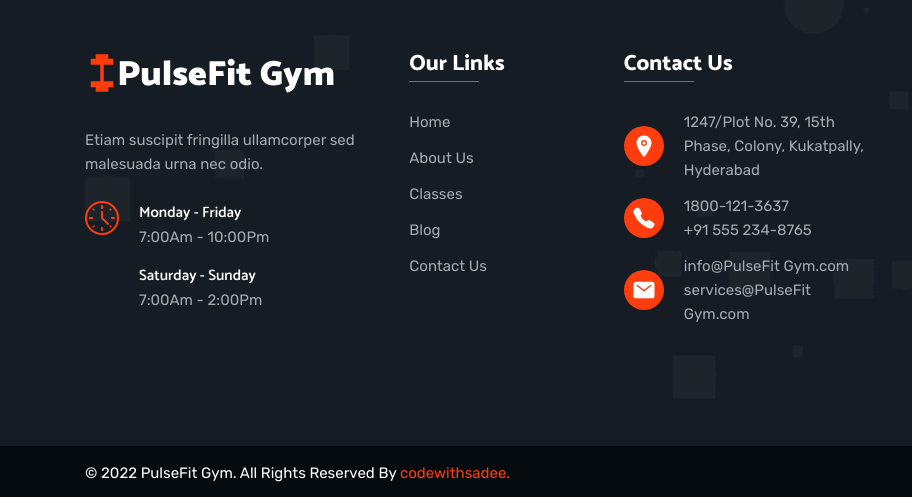
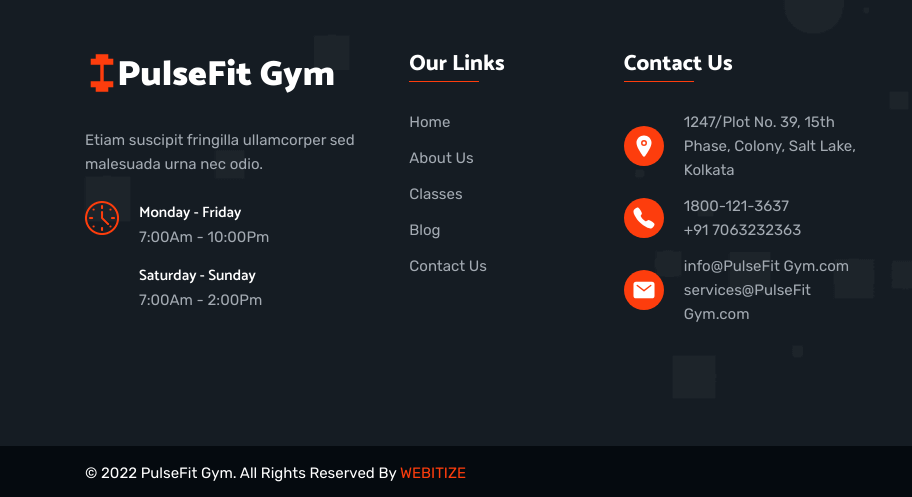
Before and after one commit to sujayr40/Studio-Hair, a plain HTML site: page index.html in a window 1280 px wide. Shown: the part 3941-4438 px from the top of the page, 0-912 px from the left. Drawn offline with nearby package versions, Linux system fonts and the light colour scheme.

Commit message:
Update index.html

```diff
--- a/index.html
+++ b/index.html
@@ -626,7 +626,7 @@
             </div>
 
             <address class="address footer-link">
-              1247/Plot No. 39, 15th Phase, Colony, Kukatpally, Hyderabad
+              1247/Plot No. 39, 15th Phase, Colony, Salt Lake, Kolkata
             </address>
           </li>
 
@@ -638,7 +638,7 @@
             <div>
               <a href="tel:18001213637" class="footer-link">1800-121-3637</a>
 
-              <a href="tel:+915552348765" class="footer-link">+91 555 234-8765</a>
+              <a href="tel:+917063232363" class="footer-link">+91 7063232363</a>
             </div>
           </li>
 
@@ -706,7 +706,7 @@
       <div class="container">
 
         <p class="copyright">
-          &copy; 2022 PulseFit Gym. All Rights Reserved By <a href="#" class="copyright-link">codewithsadee.</a>
+          &copy; 2022 PulseFit Gym. All Rights Reserved By <a href="https://www.webitize.in/" class="copyright-link">WEBITIZE</a>
         </p>
 
         <ul class="footer-bottom-list">
```
